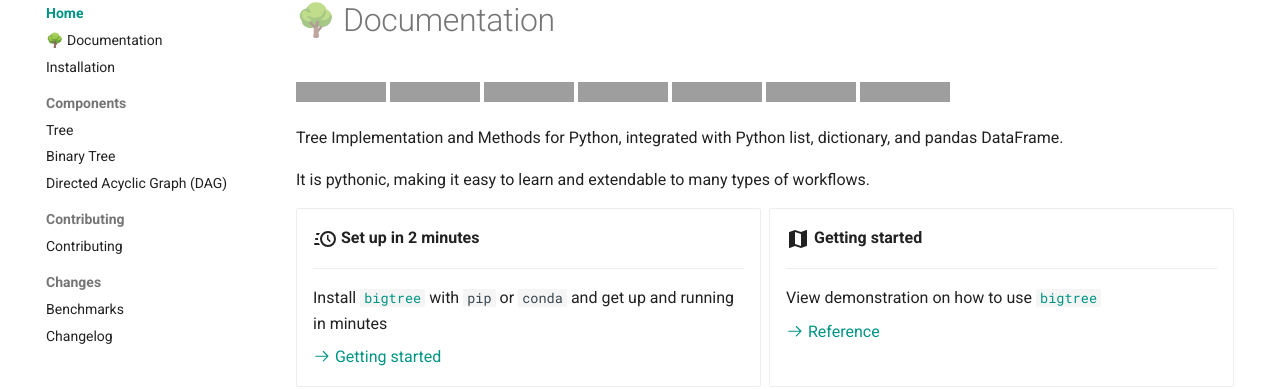
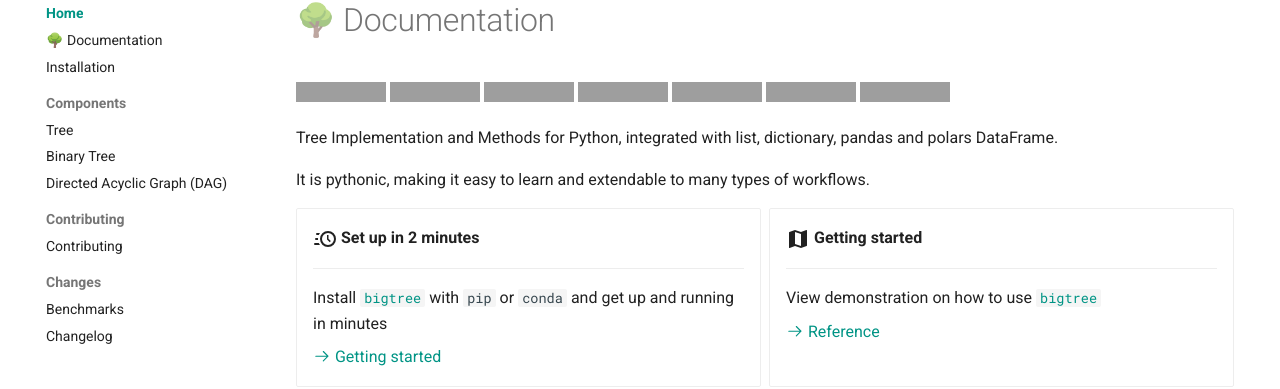
Before and after one commit to kayjan/bigtree, an MkDocs documentation site: the page built from docs/index.md, in a window 1280 px wide and 933 px high, cut to the strip 146-535 px from the top of the window. Built offline with MkDocs 1.6.1 and Material for MkDocs 9.7.7, drawn with Linux system fonts in a browser that asks for light colours; comment, search, counter and statistics services are not loaded; the version menu is left out; grey boxes are pictures that could not be loaded.

Commit message:
docs: Update project description

```diff
--- a/docs/index.md
+++ b/docs/index.md
@@ -1,6 +1,6 @@
 ---
 title: bigtree
-description: Tree Implementation and Methods for Python, integrated with Python list, dictionary, and pandas DataFrame.
+description: Tree Implementation and Methods for Python, integrated with list, dictionary, pandas and polars DataFrame.
 hide:
   - toc
 ---
@@ -15,7 +15,7 @@
 ![license](https://img.shields.io/static/v1?label=license&message=MIT&color=blue "license")
 ![black](https://img.shields.io/static/v1?label=style&message=black&color=black "black")
 
-Tree Implementation and Methods for Python, integrated with Python list, dictionary, and pandas DataFrame.
+Tree Implementation and Methods for Python, integrated with list, dictionary, pandas and polars DataFrame.
 
 It is pythonic, making it easy to learn and extendable to many types of workflows.
 
```
Also changed, not shown: README.md (+1 -1 lines).
